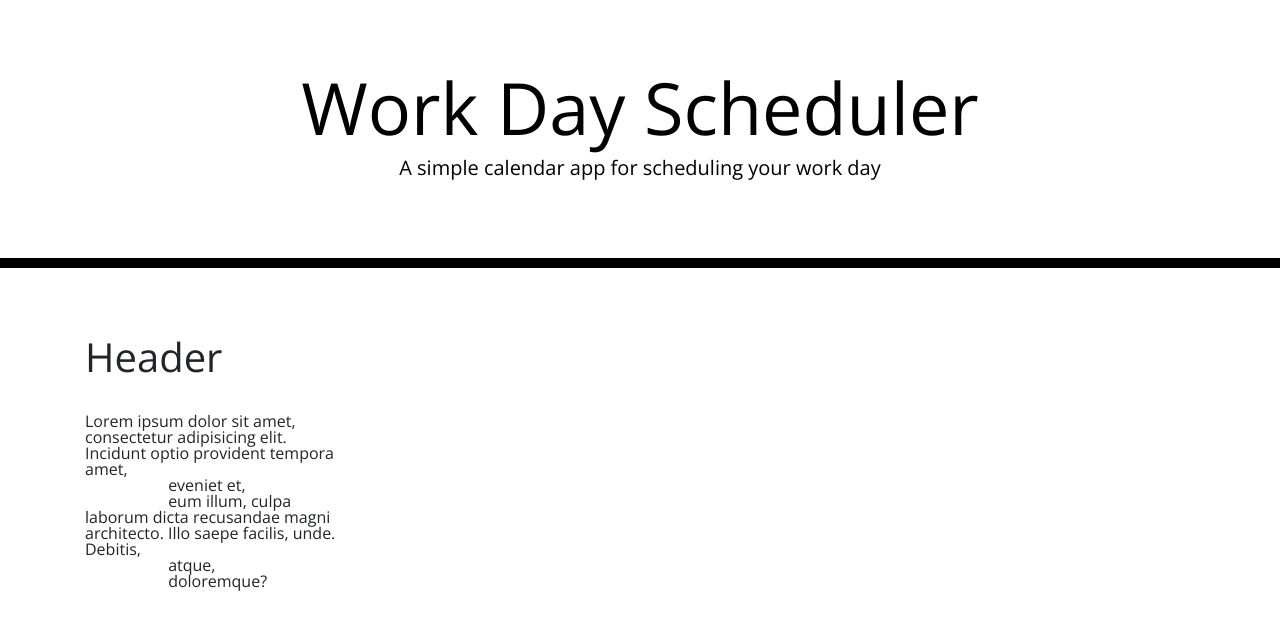
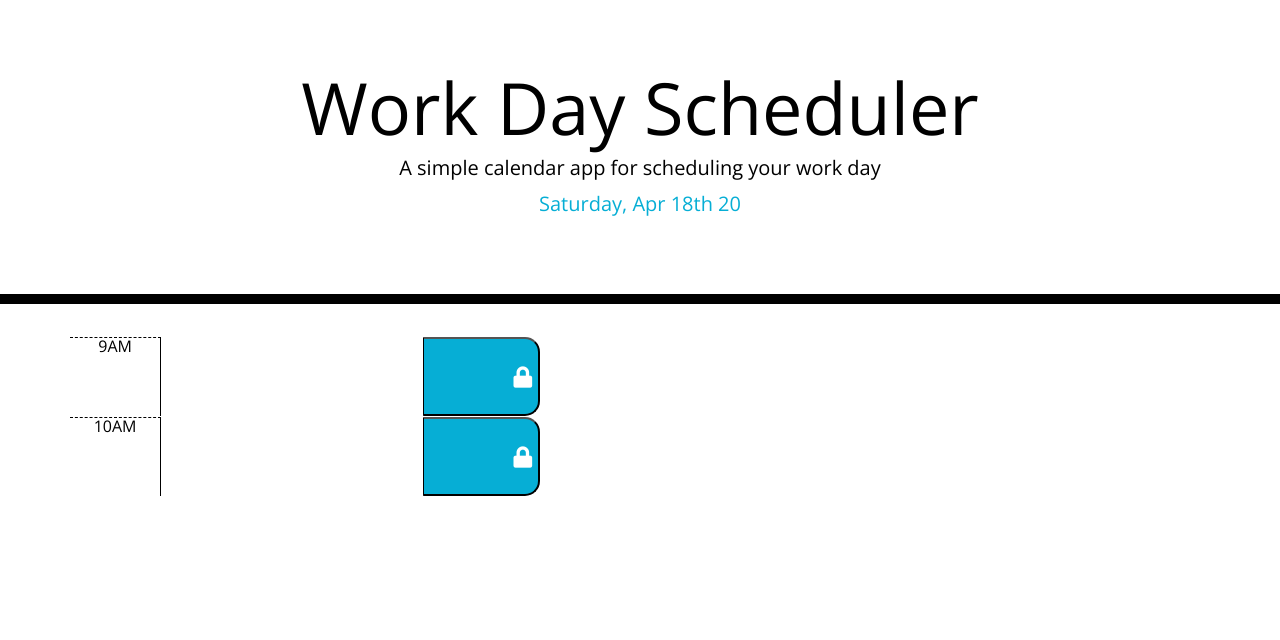
Before and after one commit to torreseam/Work-Day-Scheduler, a plain HTML site: page index.html in a window 1280 px wide. Drawn offline with nearby package versions, Linux system fonts and the light colour scheme.

Commit message:
update script

```diff
--- a/assets/script.js
+++ b/assets/script.js
@@ -0,0 +1,64 @@
+// Render Current Date
+
+var currentDate = moment().format("MMM Do YY");
+var currentDay = moment().format('dddd');
+
+console.log(currentDate);
+console.log(currentDay);
+
+$('#currentDay').append(currentDay + ", " + currentDate);
+$('#currentDay').css("color", "#06AED5");
+
+// Storage of Tasks & Event Listener
+
+var taskForm = document.getElementById("taskForm");
+var task9Am = document.getElementById("task9Am");
+var task10Am = document.getElementById("task10Am");
+// var task11Am = document.getElementById("task11Am");
+// var task12Pm = document.getElementById("task12Pm");
+// var task1Pm = document.getElementById("task1Pm");
+// var task2Pm = document.getElementById("task2Pm");
+// var task3Pm = document.getElementById("task3Pm");
+// var task4Pm = document.getElementById("task4Pm");
+// var task5Pm = document.getElementById("task5Pm");
+
+taskForm.addEventListener("submit", function (event) {
+
+    localStorage.setItem("9 AM Task", task9Am.value);
+    localStorage.setItem("10 AM Task", task10Am.value);
+    // localStorage.setItem("11 AM Task", task11Am.value);
+    // localStorage.setItem("12 PM Task", task12Pm.value);
+    // localStorage.setItem("1 PM Task", task1Pm.value);
+    // localStorage.setItem("2 PM Task", task2Pm.value);
+    // localStorage.setItem("3 PM Task", task3Pm.value);
+    // localStorage.setItem("4 PM Task", task4Pm.value);
+    // localStorage.setItem("5 PM Task", task5Pm.value);
+
+
+});
+
+// Render Tasks to Text Area
+
+window.onload = function () {
+
+    var savedValue9Am = localStorage.getItem("9 AM Task");
+    var savedValue10Am = localStorage.getItem("10 AM Task");
+    // var savedValue11Am = localStorage.getItem("11 AM Task");
+    // var savedValue12Pm = localStorage.getItem("12 PM Task");
+    // var savedValue1Pm = localStorage.getItem("1 PM Task");
+    // var savedValue2Pm = localStorage.getItem("2 PM Task");
+    // var savedValue3Pm = localStorage.getItem("3 PM Task");
+    // var savedValue4Pm = localStorage.getItem("4 PM Task");
+    // var savedValue5Pm = localStorage.getItem("5 PM Task");
+
+    document.getElementById("task9Am").value = savedValue9Am;
+    document.getElementById("task10Am").value = savedValue10Am;
+    // document.getElementById("task11Am").value = savedValue11Am;
+    // document.getElementById("task12Pm").value = savedValue12Pm;
+    // document.getElementById("task1Pm").value = savedValue1Pm;
+    // document.getElementById("task2Pm").value = savedValue2Pm;
+    // document.getElementById("task3Pm").value = savedValue3Pm;
+    // document.getElementById("task4Pm").value = savedValue4Pm;
+    // document.getElementById("task5Pm").value = savedValue5Pm;
+
+};
--- a/assets/style.css
+++ b/assets/style.css
@@ -9,8 +9,12 @@ textarea{
   border: none;
   resize: none;
   color: #000000;
-  border-left: 1px solid black;
-  padding: 10px;
+  height: 45px;
+  /* width: 100%; */
+  line-height: 1.5;
+  font-size: 14px;
+  font-weight: bold;
+  float: left;
 }
 
 .jumbotron {
@@ -23,6 +27,7 @@ textarea{
 
 .description{
   white-space: pre-wrap;
+  width: fit-content;
 }
 
 .time-block{
@@ -37,9 +42,12 @@ textarea{
 }
 
 .hour {
-  background-color: #ffffff;
   color: #000000;
   border-top: 1px dashed #000000;
+  width: 8%;
+  height: auto;
+  border-right: 1px solid #000000;
+  text-align: center;
 }
 
 .past {
@@ -63,6 +71,7 @@ textarea{
   border-bottom-right-radius: 15px;
   background-color: #06AED5;
   color: white;
+  text-align: center;
 }
 
 .saveBtn i:hover {
--- a/index.html
+++ b/index.html
@@ -9,7 +9,7 @@
     <link rel="stylesheet" href="https://use.fontawesome.com/releases/v5.8.1/css/all.css"
         integrity="sha384-50oBUHEmvpQ+1lW4y57PTFmhCaXp0ML5d60M1M7uH2+nqUivzIebhndOJK28anvf" crossorigin="anonymous" />
     <link href="https://fonts.googleapis.com/css?family=Open+Sans&display=swap" rel="stylesheet" />
-    <link rel="stylesheet" href="../assets/style.css" />
+    <link rel="stylesheet" href="./assets/style.css" />
     <title>Work Day Scheduler</title>
 </head>
 
@@ -19,29 +19,63 @@
         <p class="lead">A simple calendar app for scheduling your work day</p>
         <p id="currentDay" class="lead"></p>
     </header>
-    <div class="container">
-        <!-- Timeblocks go here -->
-        <!-- Row 1 -->
-        <div class="row">
-            <div class="col-sm-12">
-                <h1>Header</h1>
+    <form id="taskForm">
+        <!-- 9AMTimeblocks go here -->
+        <div class="container">
+            <div class="row">
+                <div class="hour" class="col-sm-2 col-sm-2 col-md-2 col-lg-2">9AM</div>
+                <div class="description" id="div9Am" class="col-xs-8 col-sm-8 col-md-8 col-lg-8">
+                    <textarea id="task9Am"></textarea>
+                </div>
+                <button class="saveBtn" class="col-xs-2 col-sm-2 col-md-2 col-lg-2">
+                    <i class="fas fa-lock fa-lg"></i>
+                </button>
             </div>
         </div>
-        <!-- Row 2 -->
-        <div class="row">
-            <div class="col-sm-3">
-                <p>Lorem ipsum dolor sit amet, consectetur adipisicing elit. Incidunt optio provident tempora amet,
-                    eveniet et,
-                    eum illum, culpa laborum dicta recusandae magni architecto. Illo saepe facilis, unde. Debitis,
-                    atque,
-                    doloremque?</p>
+        <!-- 10AMTimeblocks go here -->
+        <div class="container">
+            <div class="row">
+                <div class="hour" class="col-sm-2 col-sm-2 col-md-2 col-lg-2">10AM</div>
+                <div class="description" id="div10Am" class="col-xs-8 col-sm-8 col-md-8 col-lg-8">
+                    <textarea id="task10Am"></textarea>
+                </div>
+                <button class="saveBtn" class="col-xs-2 col-sm-2 col-md-2 col-lg-2">
+                    <i class="fas fa-lock fa-lg"></i>
+                </button>
             </div>
-
         </div>
+    </form>
 
 
-        <script src="https://code.jquery.com/jquery-3.4.1.min.js"></script>
-        <script src="https://cdnjs.cloudflare.com/ajax/libs/moment.js/2.24.0/moment.min.js"></script>
+
+    <script src="https://code.jquery.com/jquery-3.4.1.min.js"></script>
+    <script src="https://cdnjs.cloudflare.com/ajax/libs/moment.js/2.24.0/moment.min.js"></script>
+    <script src="./assets/script.js"></script>
 </body>
 
+<script type="text/javascript">
+
+    var currentTime = new Date().getHours();
+
+    // 9 AM Color Time-Block
+
+    if (10 <= currentTime && currentTime < 8.999722) { document.getElementById("div9Am").style.backgroundColor = "#d3d3d3"; }
+    if (9 <= currentTime && currentTime < 9.999722) {
+        document.getElementById("div9Am").style.backgroundColor = "#ff6961";
+    }
+
+    // 10 AM Color Time-Block
+
+    if (11 <= currentTime && currentTime < 8.999722) {
+        document.getElementById("div10Am").style.backgroundColor = "#d3d3d3";
+    }
+    if (9 <= currentTime && currentTime < 9.999722) {
+        document.getElementById("div10Am").style.backgroundColor = "#77dd77";
+    }
+    if (10 <= currentTime && currentTime < 10.999722) {
+        document.getElementById("div10Am").style.backgroundColor = "#ff6961";
+    }
+
+</script>
+
 </html>
```
